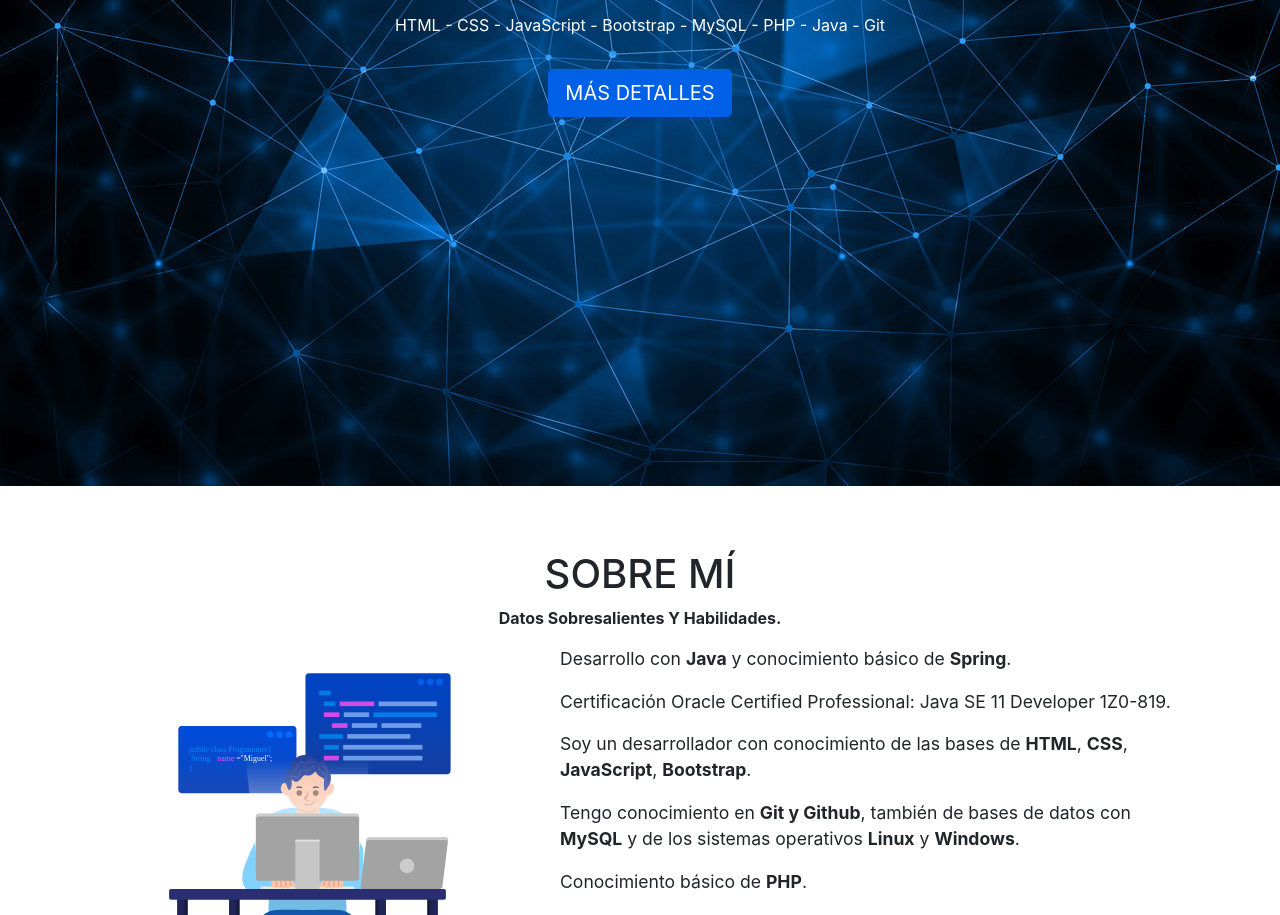
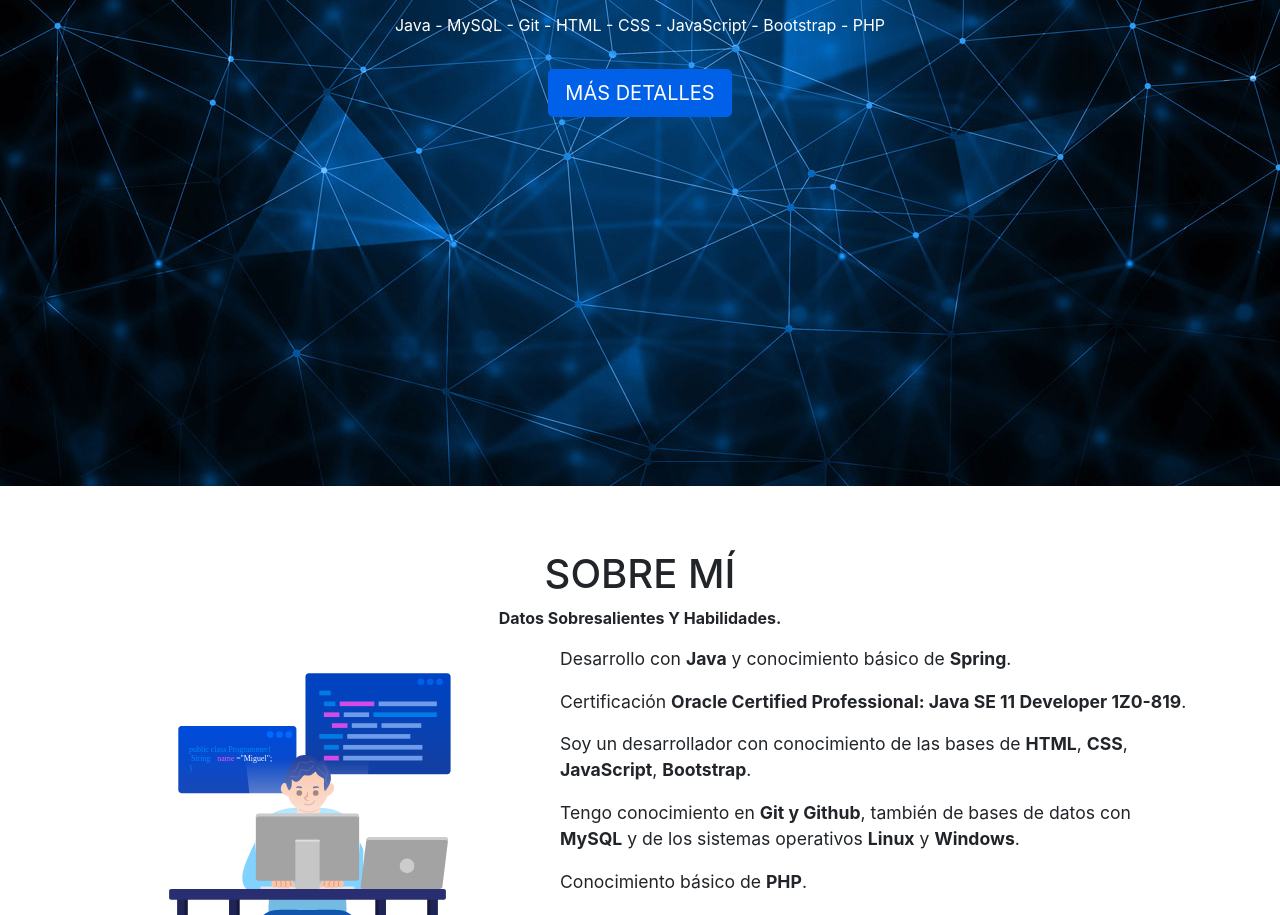
Before and after one commit to nekixito/nekixito.github.io, a plain HTML site: page index.html in a window 1280 px wide. Shown: the part 314-1229 px from the top of the page. Drawn offline with nearby package versions, Linux system fonts and the light colour scheme.

Commit message:
Se cambia orden en tecnologías y resalta certificación

```diff
--- a/index.html
+++ b/index.html
@@ -86,7 +86,7 @@
                 Desarrollador
             </h2>
             <p class="p-2 tecnologias">
-                HTML - CSS - JavaScript - Bootstrap - MySQL - PHP - Java - Git
+                Java - MySQL - Git - HTML - CSS - JavaScript - Bootstrap - PHP
             </p>
             <p><a href="#sobre-mi" class="btn btn-primary btn-lg text-uppercase" role="button">Más Detalles</a></p>
         </div>
@@ -109,7 +109,7 @@
 
                     <p> Desarrollo con <span class="palabra-destacada">Java</span> y conocimiento básico de <span class="palabra-destacada">Spring</span>.</p>
 
-                    <p>Certificación Oracle Certified Professional: Java SE 11 Developer 1Z0-819.</p>
+                    <p>Certificación <span class="palabra-destacada">Oracle Certified Professional: Java SE 11 Developer 1Z0-819</span>.</p>
 
                     <p>Soy un desarrollador con conocimiento de las bases de <span class="palabra-destacada">HTML</span>, <span class="palabra-destacada">CSS</span>, <span class="palabra-destacada">JavaScript</span>, <span class="palabra-destacada">Bootstrap</span>.</p>
 
```
